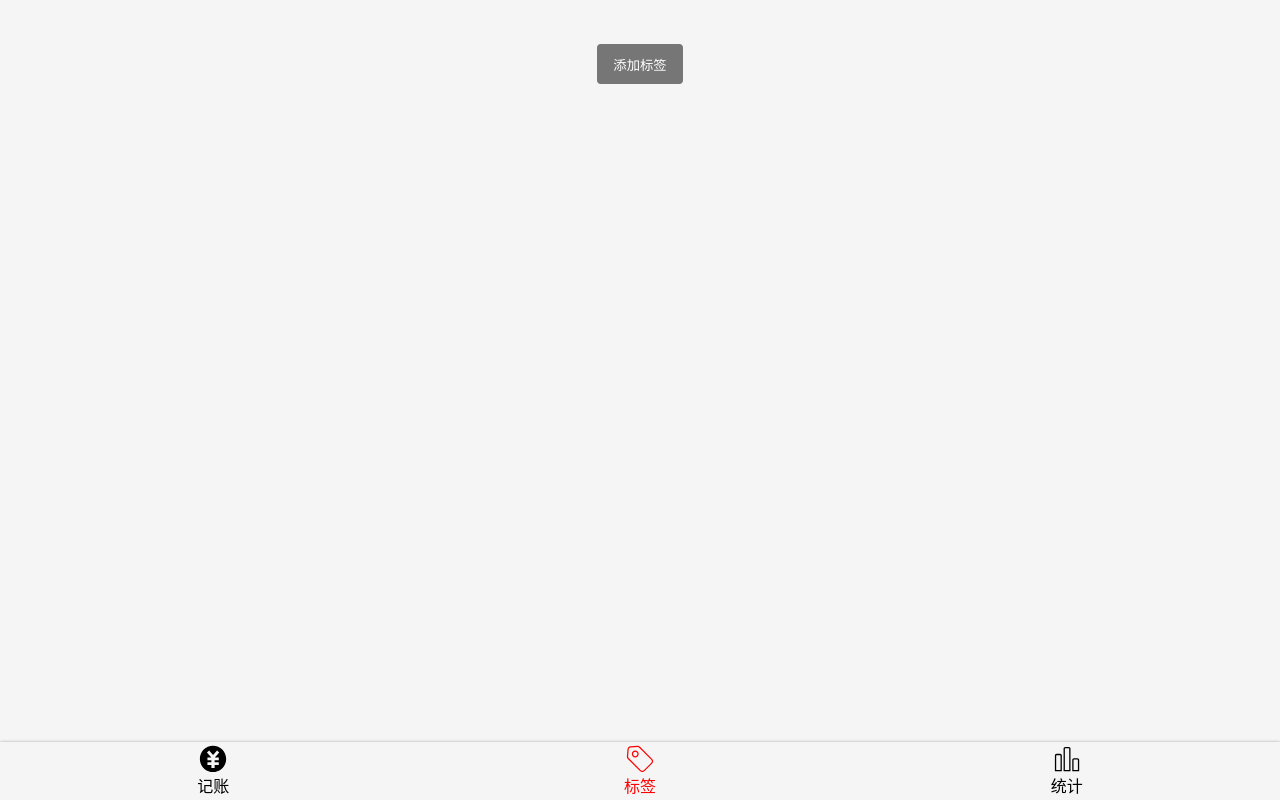
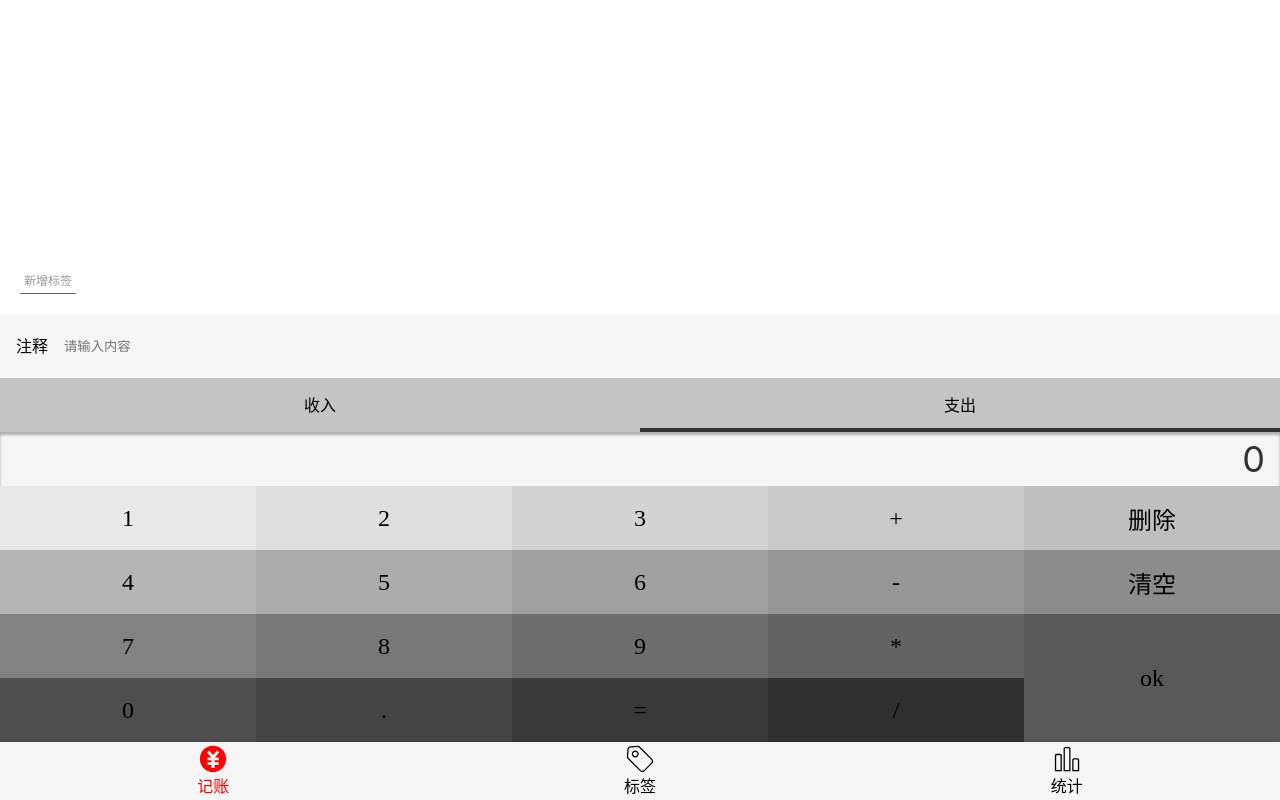
Before and after one commit to changyulong1/Bookkeeping-demo, a Vue app: page /#/money in a window 1280 px wide. Before the commit this address led to /#/labels. Built offline with nearby package versions, Linux system fonts and the light colour scheme.

Commit message:
tags封装

```diff
--- /dev/null
+++ b/src/components/Tags.vue
@@ -0,0 +1,59 @@
+<template>
+  <div class="time">
+    <ul>
+      <li :class="{[classPrenfix+'-time']:classPrenfix,'selected':value===time.value}
+"        @click="selectType(time.value)"
+      v-for="time in arry" :key="time.value">{{ time.text }}
+      </li>
+    </ul>
+
+  </div>
+</template>
+
+<script lang="ts">
+import Vue from "vue";
+import {Component, Prop} from "vue-property-decorator";
+
+@Component
+export default class Tags extends Vue {
+  @Prop(String) readonly value!: string;
+  @Prop(String) readonly classPrenfix!: string;
+  @Prop() readonly arry!: {text:string,value:string}[];
+
+  selectType(type: string) {
+    this.$emit('update:value', type);
+  }
+}
+</script>
+
+<style lang="scss" scoped>
+.time {
+  ul {
+    display: flex;
+
+    li {
+      flex: 1;
+      background: #C4C4C4;
+      display: flex;
+      padding: 15px 0;
+      justify-content: center;
+      align-items: center;
+      position: relative;
+
+      &.selected {
+        &:before {
+          content: "";
+          display: block;
+          width: 100%;
+          position: absolute;
+          height: 4px;
+          background: #333333;
+          bottom: 0;
+        }
+
+      }
+    }
+  }
+}
+
+</style>
--- /dev/null
+++ b/src/consts/tag1.ts
@@ -0,0 +1,5 @@
+export default Object.freeze([
+    {"text": '按年', 'value': '年'},
+    {"text": '按月', 'value': 'yue'},
+    {"text": '按日', 'value': '日'}
+])
--- /dev/null
+++ b/src/consts/tag2.ts
@@ -0,0 +1,6 @@
+export default  Object.freeze(
+    [
+        {text: '收入', value: '+'},
+        {text: '支出', value: '-'}
+    ]
+)
--- a/src/views/money.vue
+++ b/src/views/money.vue
@@ -1,7 +1,7 @@
 <template>
   <Layout class-parfir="layout">
     <Buts @updata:ok="getok" @updata:recordList="updataList"/>
-    <Gomoney  :value.sync="record.type"/>
+    <Tags :arry="tag" :value.sync="record.type"></Tags>
     <Exegesis text="注释" plac="请输入内容" @updata:value="getValue"/>
     <Top :nmver-datas.sync="tags"
          @updata:selectDatas="getSelectData"/>
@@ -15,15 +15,17 @@
 import Gomoney from "@/components/morney/Gomoney.vue";
 import Buts from "@/components/morney/Buts.vue";
 import {Component} from "vue-property-decorator";
+import Tags from "@/components/Tags.vue";
+import tag2 from "@/consts/tag2";
 
 @Component({
-  components: {Buts, Gomoney, Exegesis, Top}
-
+  components: {Tags, Buts, Gomoney, Exegesis, Top}
 })
 export default class money extends Vue {
   get tags(){
     return this.$store.state.tagList
   }
+  tag=tag2
   record: RecordID = {
     tags: [], notes: '', type: "-", amount: 0, createAt: new Date()
   };
--- a/src/views/statistics.vue
+++ b/src/views/statistics.vue
@@ -1,16 +1,41 @@
 <template>
   <Layout>
-    statistics.vue
+    <Tags class-prenfix="tags1" :arry="ta2" :value.sync="text1"></Tags>
+    <Tags class-prenfix="tags2" :arry="ta1" :value.sync="text2"></Tags>
   </Layout>
 </template>
 
 <script>
-export default {
-  props:[""],
-  name: "labels"
+
+import Vue from "vue";
+import {Component} from "vue-property-decorator";
+import Tags from "@/components/Tags";
+import tag1 from '@/consts/tag1.ts'
+import tag2 from '@/consts/tag2.ts'
+
+@Component({
+  components: {Tags}
+})
+export default class statistics extends Vue {
+  text1 = "-";
+  text2 = 'yue';
+  ta1=tag1;
+  ta2=tag2
 }
 </script>
 
 <style lang="scss" scoped>
+::v-deep .time ul li.tags1-time {
+  background: #FFFFFF;
+  &.selected {
+    background: #C4C4C4;;
+    &:before {
+      display: none;
+    }
+  }
+}
+::v-deep .time ul li.tags2-time{
+  height: 40px;
+}
 
 </style>
```
